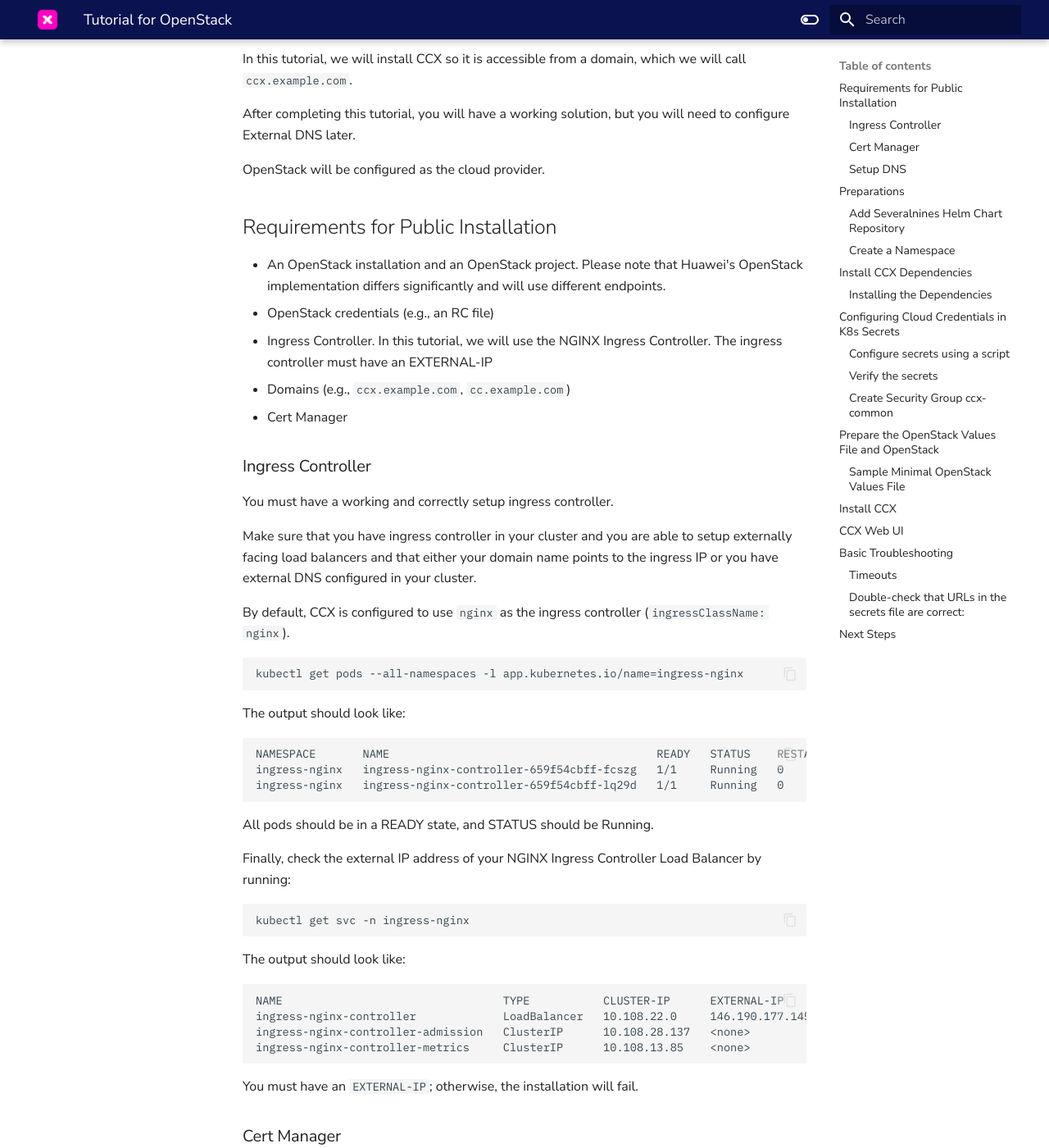
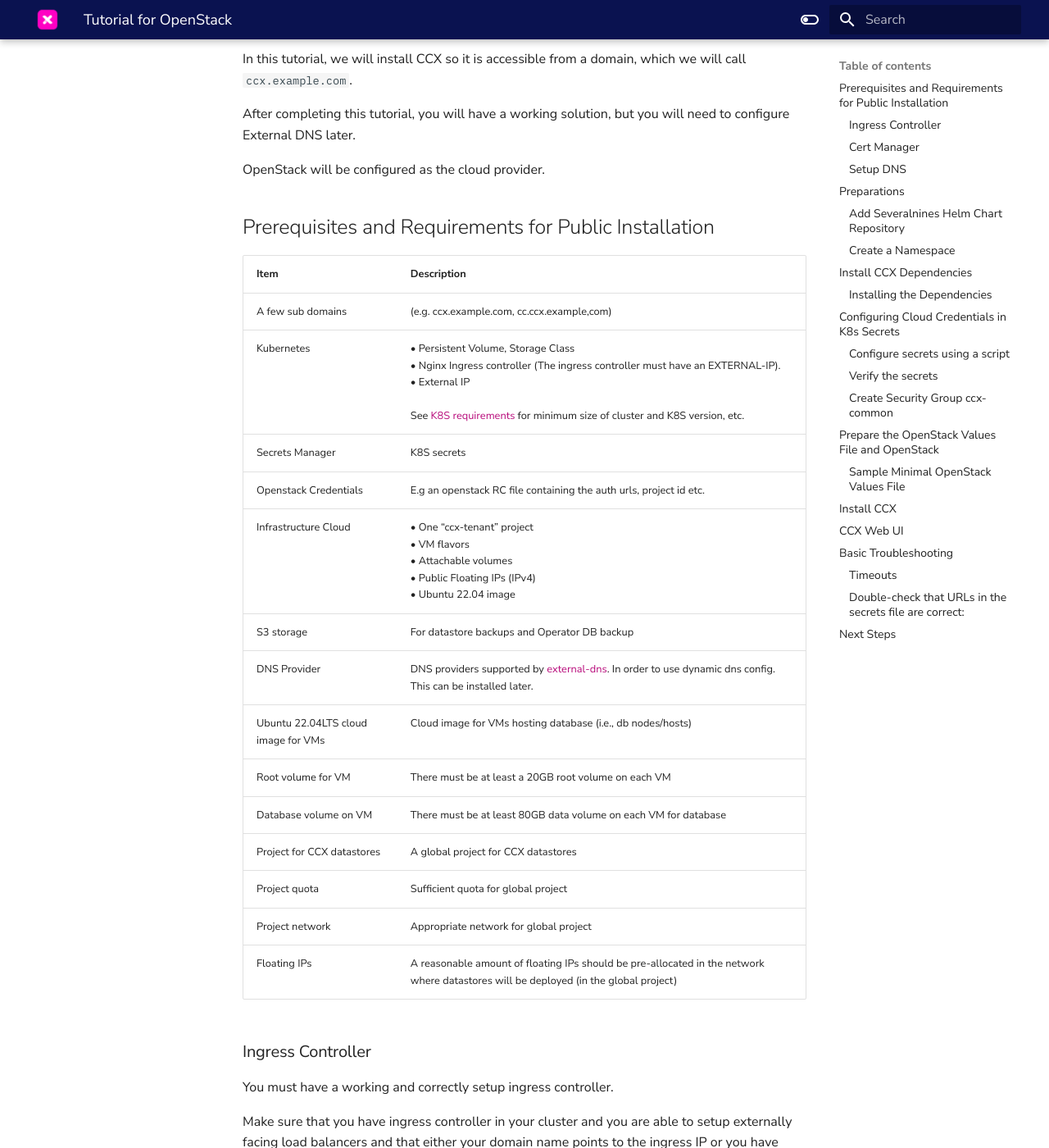
Before and after one commit to severalnines/ccx-docs, an MkDocs documentation site: the page built from docs/admin/Installation/Tutorial-openstack.md, in a window 1280 px wide and 1400 px high, scrolled down 213 px. Shown: the whole window at 82% size. Built offline with MkDocs 1.6.1 and Material for MkDocs 9.7.7, drawn with Linux system fonts in a browser that asks for light colours; comment, search, counter and statistics services are not loaded; some of the changed text lies outside the part shown.

Commit message:
nice table for prereqs

```diff
--- a/docs/admin/Installation/Tutorial-openstack.md
+++ b/docs/admin/Installation/Tutorial-openstack.md
@@ -8,12 +8,25 @@
 
 OpenStack will be configured as the cloud provider.
 
-## Requirements for Public Installation
-- An OpenStack installation and an OpenStack project. Please note that Huawei's OpenStack implementation differs significantly and will use different endpoints.
-- OpenStack credentials (e.g., an RC file)
-- Ingress Controller. In this tutorial, we will use the NGINX Ingress Controller. The ingress controller must have an EXTERNAL-IP
-- Domains (e.g., `ccx.example.com`, `cc.example.com`)
-- Cert Manager
+## Prerequisites and Requirements for Public Installation
+
+| Item                              | Description                                                                                                    |
+|------------------------------------|----------------------------------------------------------------------------------------------------------------|
+| A few sub domains                  | (e.g. ccx.example.com, cc.ccx.example,com)                                                                 |
+| Kubernetes                         | • Persistent Volume, Storage Class<br />• Nginx Ingress controller (The ingress controller must have an EXTERNAL-IP).<br />• External IP<br /><br />See [K8S requirements](docs/admin/Installation/Index.md#k8s-control-plane-requirements) for minimum size of cluster and K8S version, etc. |
+| Secrets Manager                    | K8S secrets                                                                                                    |
+| Openstack Credentials              | E.g an openstack RC file containing the auth urls, project id etc. |
+| Infrastructure Cloud               | • One “ccx-tenant” project<br />• VM flavors<br />• Attachable volumes<br />• Public Floating IPs (IPv4)<br />• Ubuntu 22.04 image |
+| S3 storage                         | For datastore backups and Operator DB backup                                                                   |
+| DNS Provider                       | DNS providers supported by [external-dns](docs/admin/Installation/Dynamic-DNS.md). In order to use dynamic dns config. This can be installed later.                               |
+| Ubuntu 22.04LTS cloud image for VMs| Cloud image for VMs hosting database (i.e., db nodes/hosts)                                                    |
+| Root volume for VM                 | There must be at least a 20GB root volume on each VM                                                           |
+| Database volume on VM              | There must be at least 80GB data volume on each VM for database                                                |
+| Project for CCX datastores         | A global project for CCX datastores                                                                            |
+| Project quota                      | Sufficient quota for global project                                                                            |
+| Project network                    | Appropriate network for global project                                                                         |
+| Floating IPs                       | A reasonable amount of floating IPs should be pre-allocated in the network where datastores will be deployed (in the global project) |
+
 
 ### Ingress Controller
 You must have a working and correctly setup ingress controller.
@@ -199,7 +212,7 @@
 :::important
 The secrets contain a number of fields starting with `MYCLOUD`. This must be replaced with how you want to identify your cloud.
 
-If you want to identifty the cloud as `grok`, then replace `MYCLOUD` with `grok` in the `openstack-secrets.yaml` file and make sure you use `grok` in the `minimal-values.yaml` file referenced later in this tutorial.
+If you want to identifty the cloud as `grok`, then replace `MYCLOUD` with `grok` in the `openstack-secrets.yaml` file and make sure you use `grok` in the `minimal-values.yaml` file referenced later in this tutorial. Later, your will also set a real name for your cloud.
 :::
 
  Make sure you have your OpenStack RC file handy as it contains the information you need. Also ensure you have S3 credentials. S3 will be used to store backup data coming from the datastores the end user deploys.
```
